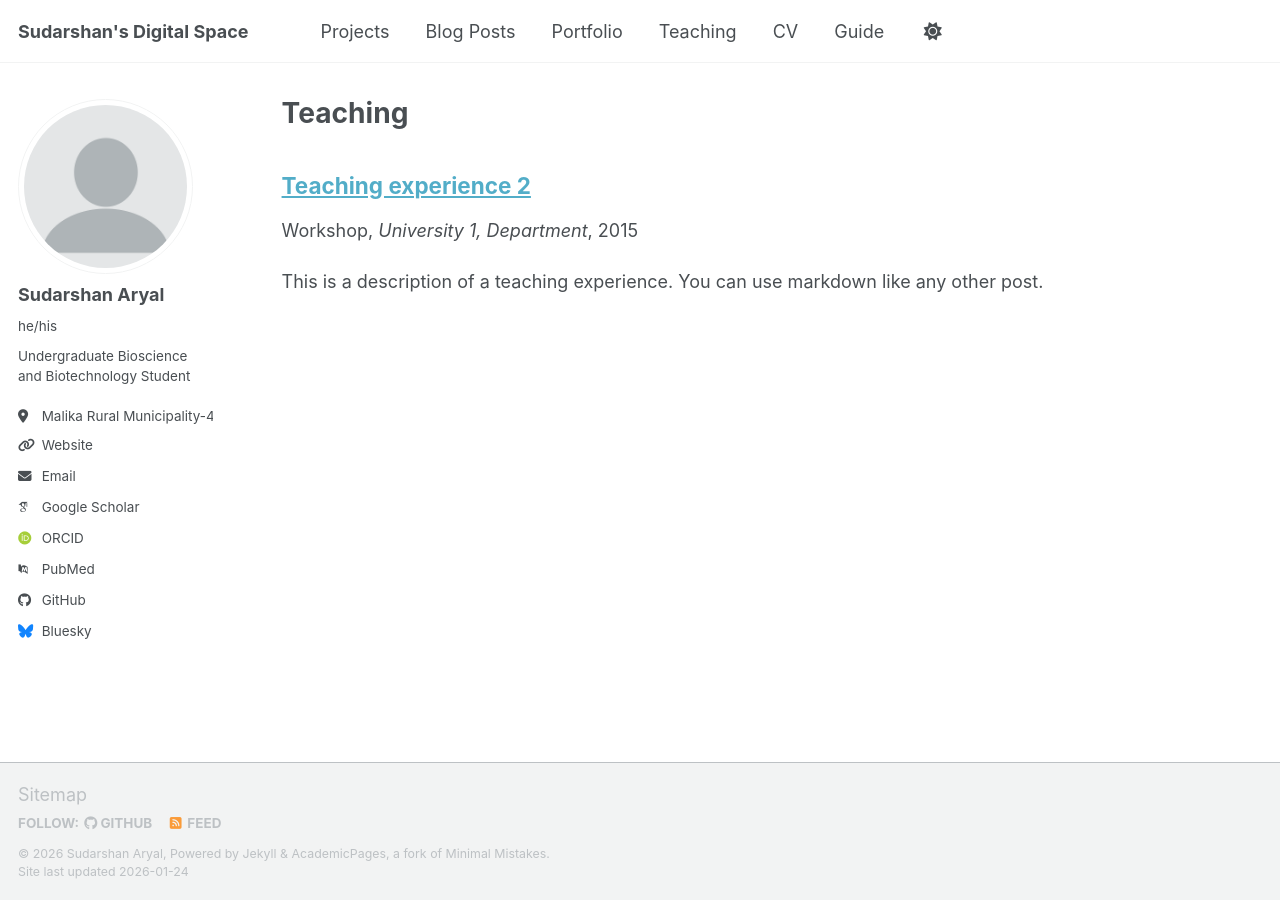
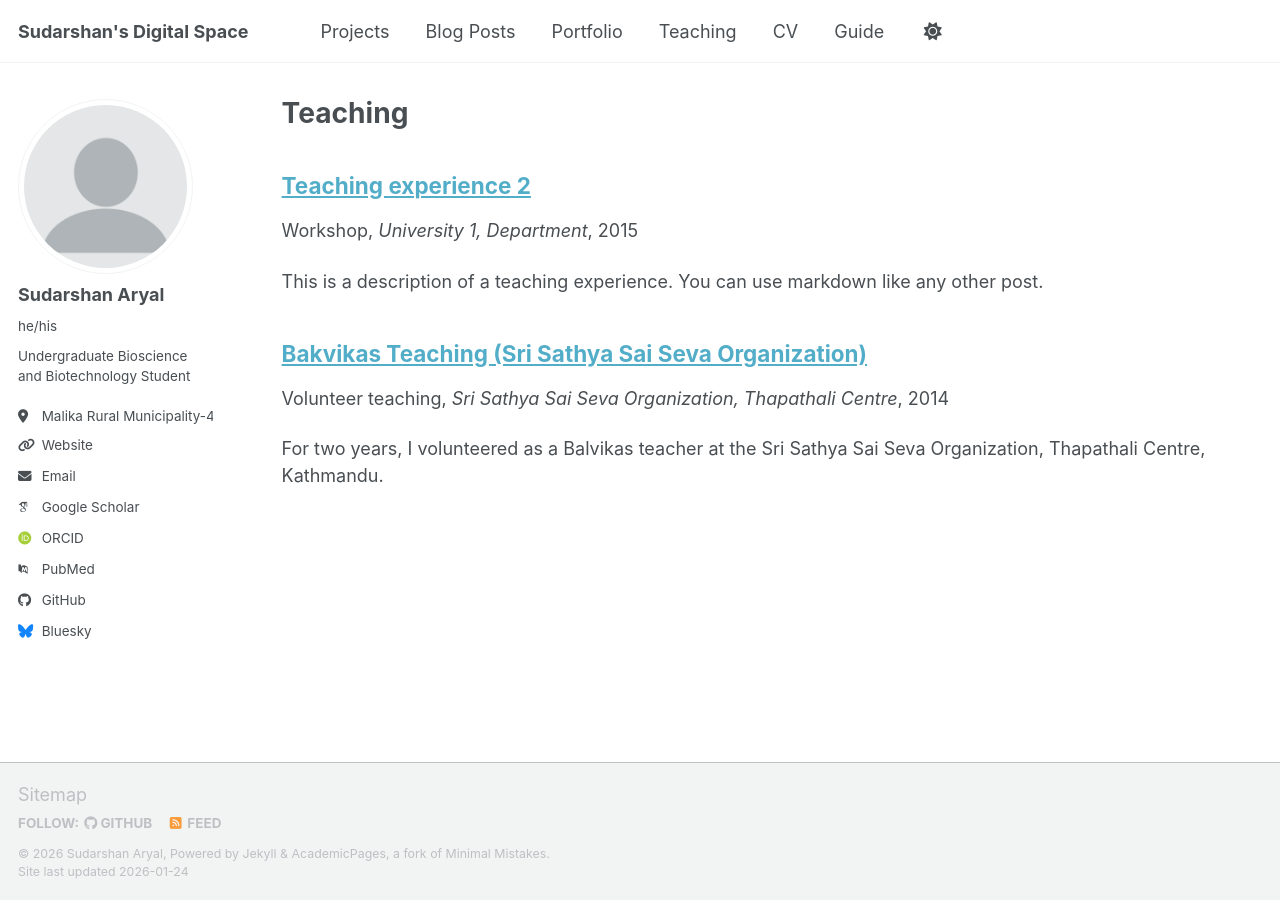
Before and after one commit to Sudu-09-Nep/sudu.github.io, a Jekyll site: the page built from _pages/teaching.html, in a window 1280 px wide. Built offline with Jekyll 4.4.1, drawn with Linux system fonts in a browser that asks for light colours; some web fonts are replaced; a script bundle is joined from its source files by our own code; library files that are not in the unit come from our copies; a file with an impossible date is left out.

Commit message:
Update 2014-spring-teaching-1.md

```diff
--- a/_teaching/2014-spring-teaching-1.md
+++ b/_teaching/2014-spring-teaching-1.md
@@ -4,7 +4,7 @@
 type: "Volunteer teaching"
 permalink: /teaching/2023-balvikas-kathmandu
 venue: "Sri Sathya Sai Seva Organization, Thapathali Centre"
-date: 2023
+date: 2014-03-01
 location: "Kathmandu, Nepal"
 ---
 
```
